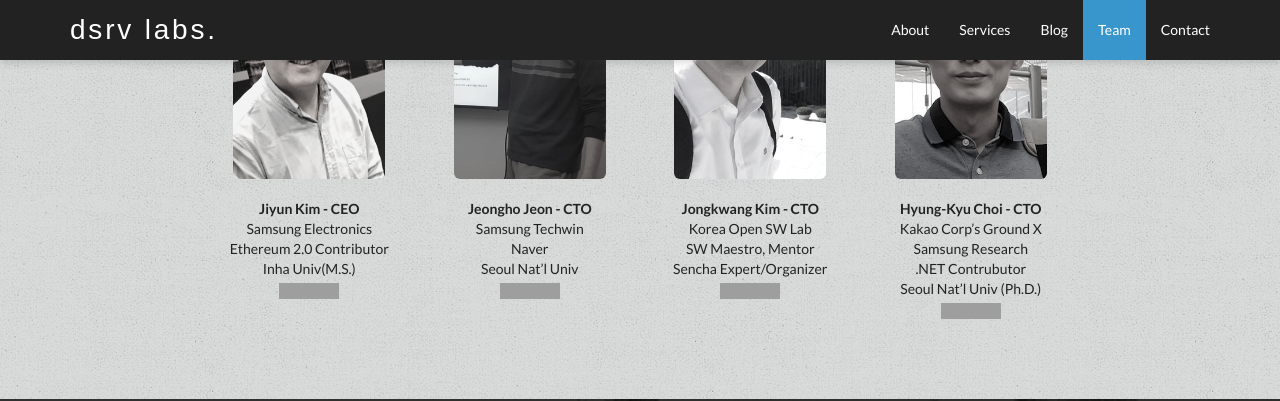
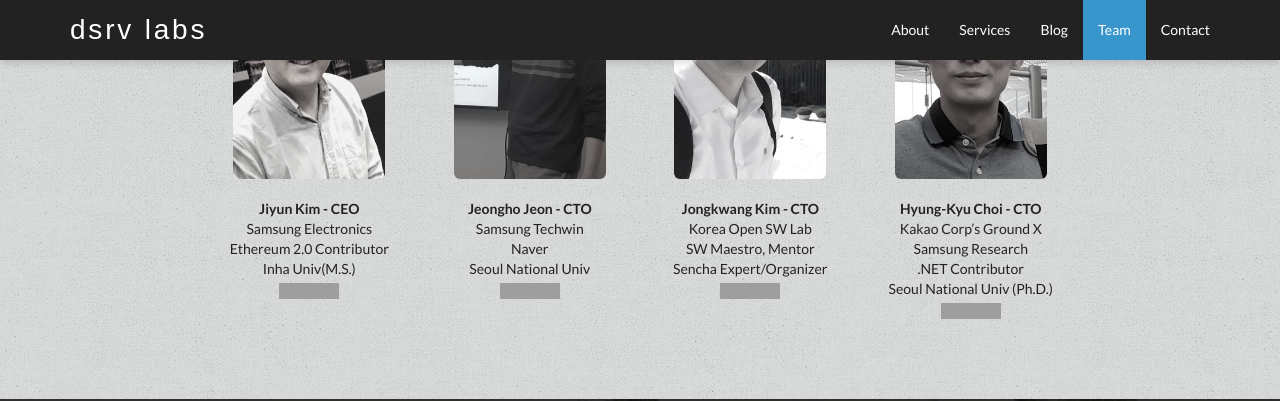
Before and after one commit to dsrvlabs/dsrvlabs.github.io, a Jekyll site: the page built from index.html, in a window 1280 px wide and 900 px high, scrolled down 5501 px, cut to the strip 0-401 px from the top of the window. Built offline with Jekyll 4.4.1, drawn with Linux system fonts in a browser that asks for light colours; nearby versions of some CDN libraries; some web fonts are replaced; the list of posts is cut into pages by our own code; grey boxes are pictures that could not be loaded.

Commit message:
Update twitter link and fix typo
Update twitter link and fix typo

Signed-off-by: Hyung-Kyu Choi <hyungkyu.choi@gmail.com>

```diff
--- a/index.html
+++ b/index.html
@@ -30,7 +30,7 @@
 <!-- 트위터 카드를 사용하는 표시하고싶은URL-->
 <meta name="twitter:url" content="https://www.dsrvlabs.com" />
 <!-- 트위터 카드에 나타날 웹 사이트의 제목-->
-<meta name="twitter:title" content="dsrv labs." />
+<meta name="twitter:title" content="dsrv labs" />
 <!-- 트위터 카드에 나타날 요약 설명-->
 <meta name="twitter:description" content="블록체인 연구소 - dsrv labs" />
 <!-- 트위터 카드에 보여줄 대표 이미지 URL-->
@@ -101,7 +101,7 @@
 					<span class="sr-only">Toggle navigation</span> <span class="icon-bar"></span> <span class="icon-bar"></span> <span class="icon-bar"></span>
 				</button>
 
-				<a class="navbar-brand" href="#page-top" style="font-weight: 300; font-family: 'Belleza', sans-serif;">dsrv labs.</a>
+				<a class="navbar-brand" href="#page-top" style="font-weight: 300; font-family: 'Belleza', sans-serif;">dsrv labs</a>
 			</div>
 			<!-- //.navbar-header -->
 
@@ -474,7 +474,7 @@
 							<strong>Jeongho Jeon - CTO</strong><br>
 							Samsung Techwin<br>
 							Naver<br>
-							Seoul Nat’l Univ<br>
+							Seoul National Univ<br>
 							<a href="https://www.linkedin.com/in/jeongho-jeon/" target="_blank">
 								<img src="https://content.linkedin.com/content/dam/me/business/en-us/amp/brand-site/v2/bg/LI-Logo.svg.original.svg" style="height: 16px; width: 60px;">
 							</a>
@@ -506,9 +506,9 @@
 							<strong>Hyung-Kyu Choi - CTO</strong><br>
 							Kakao Corp’s Ground X<br>
 							Samsung Research<br>
-							.NET Contrubutor<br>
+							.NET Contributor<br>
 							<!-- UIUC (Visiting scholar)<br> -->
-							Seoul Nat’l Univ (Ph.D.)<br>
+							Seoul National Univ (Ph.D.)<br>
 							<a href="https://www.linkedin.com/in/hyung-kyu-choi" target="_blank">
 								<img src="https://content.linkedin.com/content/dam/me/business/en-us/amp/brand-site/v2/bg/LI-Logo.svg.original.svg" style="height: 16px; width: 60px;">
 							</a>
@@ -573,7 +573,7 @@
 
 					<div class="col-xs-6 col-sm-6 col-md-2 col-md-offset-2">
 						<div class="social-icon-item text-center not-right-column top-column">
-							<a href="http://twitter.com/jongkwang" target="_blank"> <span class="social-icon"> <i class="fab fa-twitter" style="font-size: 5em;"></i>
+							<a href="http://twitter.com/dsrvlabs" target="_blank"> <span class="social-icon"> <i class="fab fa-twitter" style="font-size: 5em;"></i>
 							</span>
 
 								<h4 style="color: #ddd;">Twitter</h4>
```
